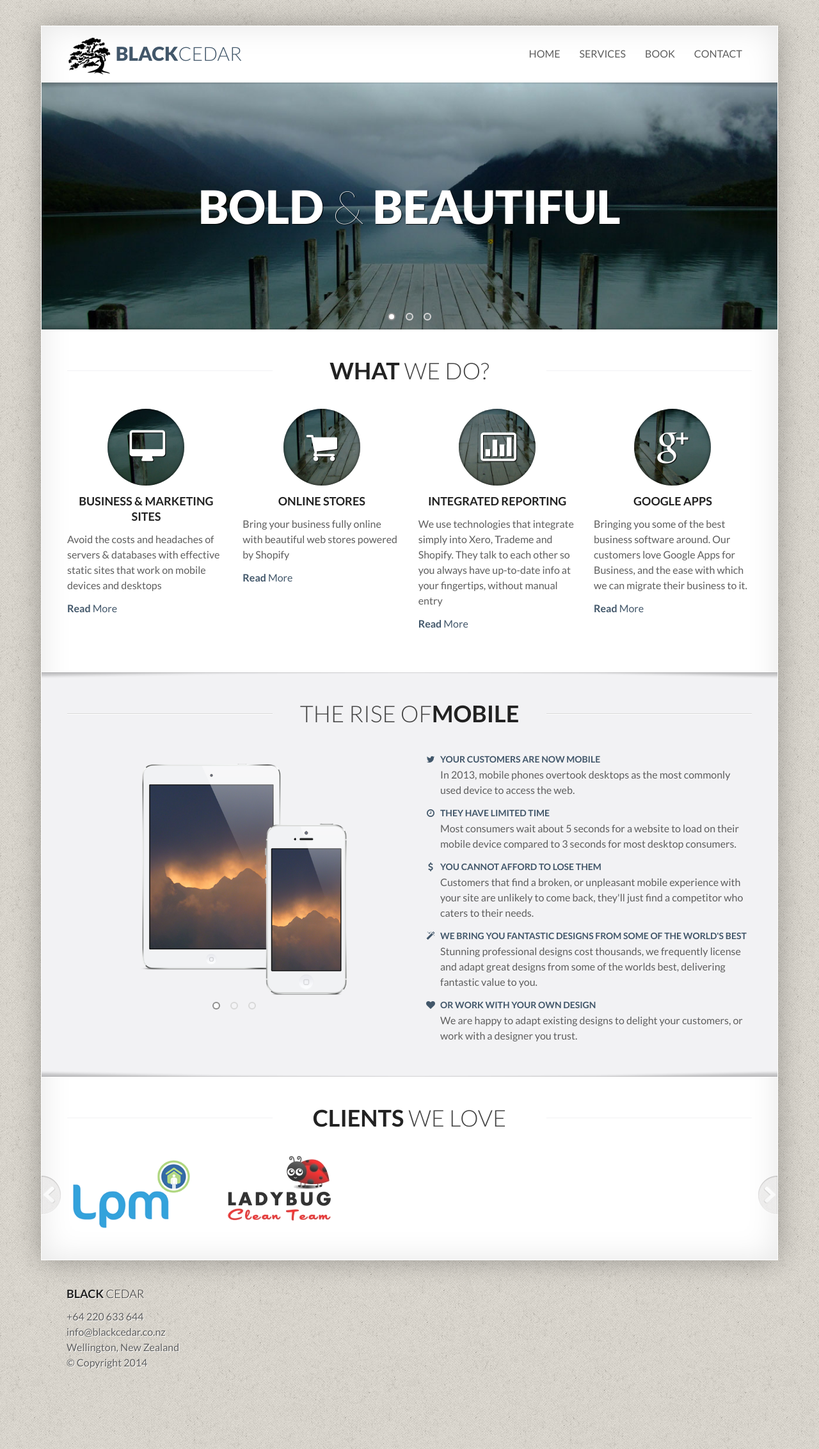
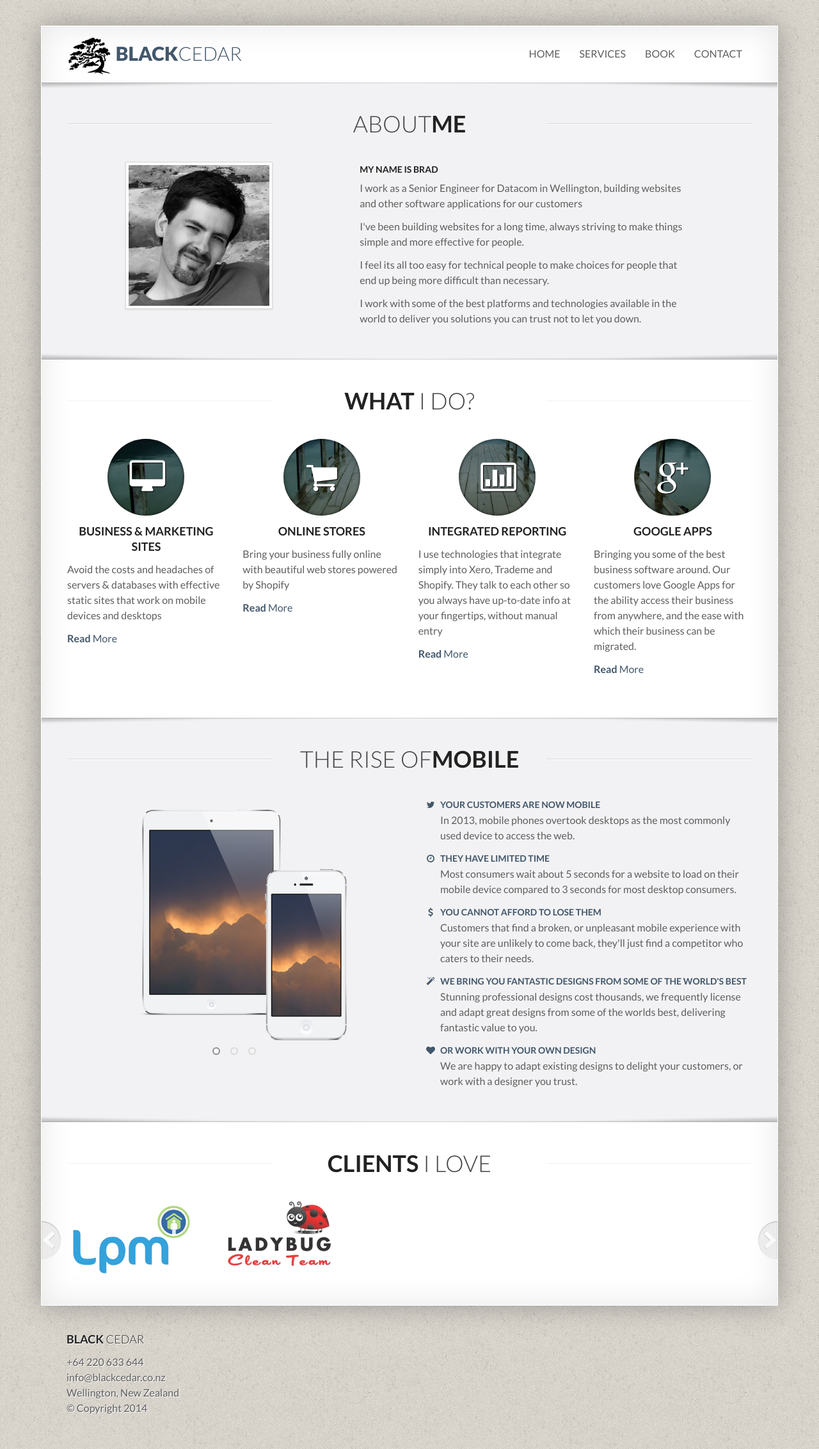
Before and after one commit to wyaeld/blackcedar.co.nz, a Jekyll site: the page built from index.html, in a window 1280 px wide. Shown: the whole page at 64% size. Built offline with Jekyll 4.4.1, drawn with Linux system fonts in a browser that asks for light colours; Markdown is read by kramdown in place of the engine named in the settings.

Commit message:
add section about me

```diff
--- a/_includes/sections/clients.html
+++ b/_includes/sections/clients.html
@@ -4,7 +4,7 @@
       <div class="section-header">
         <h1>
           Clients
-          <small class="light">We Love</small>
+          <small class="light">I Love</small>
         </h1>
       </div>
       <div class="flexslider fadein-links" data-flex-animation="slide" data-flex-controls="hide" data-flex-directions-position="outside" data-flex-directions-type="fancy" data-flex-itemwidth="250" data-flex-slideshow="false" id="client">
--- /dev/null
+++ b/_includes/sections/me.html
@@ -0,0 +1,29 @@
+  <!-- Our work -->
+  <section class="section section-alt section-padded">
+    <div class="container-fluid">
+      <div class="section-header">
+        <h1>
+          <small class="light">About</small>Me
+        </h1>
+      </div>
+      <div class="row-fluid">
+
+        <div class="span4 offset1">
+            <img class="img-polaroid" src="/images/gravatar_220_bw.jpeg">
+        </div>
+
+        <div class="span6">
+          <h4 class="media-heading">My name is Brad</h4>
+
+          <p>I work as a Senior Engineer for Datacom in Wellington, building websites and other software applications for our customers</p>
+
+          <p>I've been building websites for a long time, always striving to make things simple and more effective for people.</p>
+
+          <p>I feel its all too easy for technical people to make choices for people that end up being more difficult than necessary.</p>
+
+          <p>I work with some of the best platforms and technologies available in the world to deliver you solutions you can trust not to let you down.</p>
+
+        </div>
+      </div>
+    </div>
+  </section>
--- a/_includes/sections/services.html
+++ b/_includes/sections/services.html
@@ -5,7 +5,7 @@
         <div class="section-header">
           <h1>
             What
-            <small class="light">we do?</small>
+            <small class="light">I do?</small>
           </h1>
         </div>
         <ul class="unstyled row-fluid">
@@ -56,7 +56,7 @@
             </div>
             <h3 class="text-center">Integrated Reporting</h3>
             <p>
-              We use technologies that integrate simply into Xero, Trademe and Shopify.  They talk to each other so you always have up-to-date info at your fingertips, without manual entry
+              I use technologies that integrate simply into Xero, Trademe and Shopify.  They talk to each other so you always have up-to-date info at your fingertips, without manual entry
             </p>
             <a class="more-link" href="/services">
               <strong>
@@ -74,7 +74,7 @@
             </div>
             <h3 class="text-center">Google Apps</h3>
             <p>
-              Bringing you some of the best business software around.  Our customers love Google Apps for Business, and the ease with which we can migrate their business to it.
+              Bringing you some of the best business software around.  Our customers love Google Apps for the ability access their business from anywhere, and the ease with which their business can be migrated.
             </p>
             <a class="more-link" href="/services">
               <strong>
--- a/index.html
+++ b/index.html
@@ -5,7 +5,7 @@ title: BlackCedar - IT Solutions Made Simple
 
 <!-- Main Content -->
 <div id="content" role="main">
-  {% include sections/promo.html %}
+  {% include sections/me.html %}
   {% include sections/services.html %}
   {% include sections/mobile.html %}
   {% include sections/clients.html %}
--- a/stylesheets/theme.css
+++ b/stylesheets/theme.css
@@ -3010,3 +3010,10 @@ ul.inline li {
   filter: progid:DXImageTransform.Microsoft.AlphaImageLoader(enabled=true ,src='images/assets/landscapes/landscape-5-2000x1200.jpg',sizingMethod=scale);
   -ms-filter: "progid:DXImageTransform.Microsoft.AlphaImageLoader( enabled='true', src='images/assets/landscapes/landscape-5-2000x1200.jpg',sizingMethod='scale')";
 }
+
+
+div.centered {
+  margin-right: auto;
+  margin-left: auto;
+  display: inline;
+}
```
Also changed, not shown: images/gravatar_220_bw.jpeg (added).
